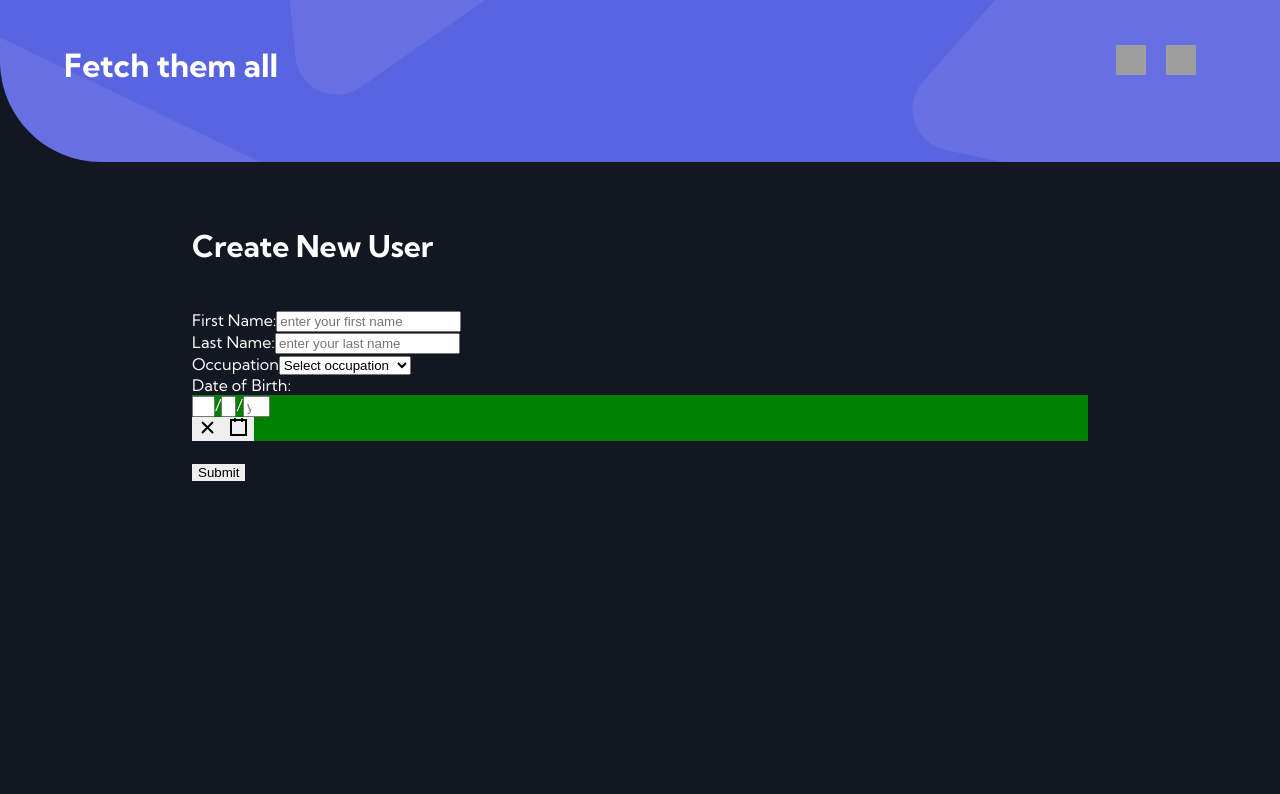
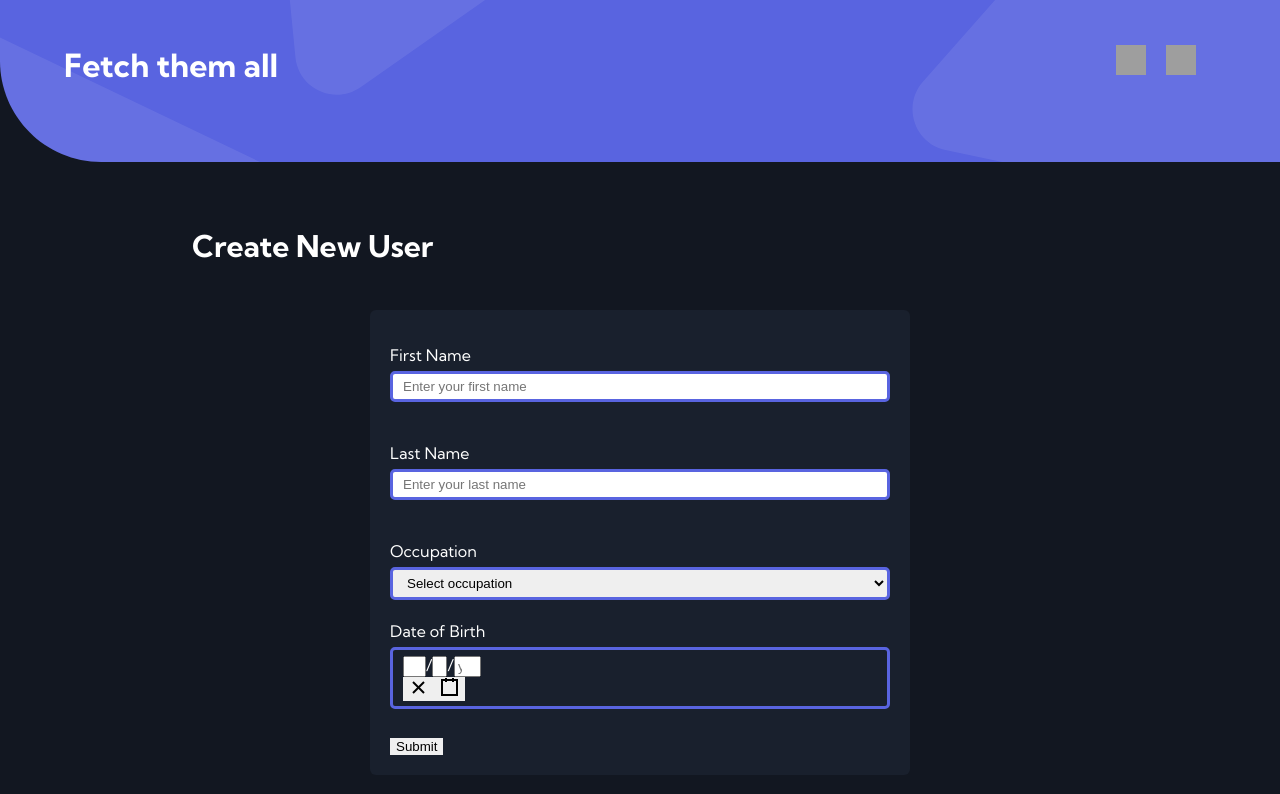
Before and after one commit to ALapina/W-test-assignment, a React (Create React App) app: page /create-new-user in a window 1280 px wide. Shown: the top 794 px of the page. Built offline with nearby package versions, Linux system fonts and the light colour scheme; grey boxes are pictures that could not be loaded.

Commit message:
refactor and style create new user

```diff
--- a/package.json
+++ b/package.json
@@ -13,6 +13,7 @@
     "@types/yup": "^0.29.11",
     "formik": "^2.2.6",
     "i18next": "^20.2.1",
+    "i18next-browser-languagedetector": "^6.1.0",
     "node-sass": "^5.0.0",
     "react": "^17.0.2",
     "react-date-picker": "^8.1.1",
--- a/src/components/CreateNewUser/CreateNewUser.scss
+++ b/src/components/CreateNewUser/CreateNewUser.scss
@@ -1,7 +1,60 @@
-// input {
-//   display: block;
-//   margin: 20px;
-// }
+@import "../../styles/variables.scss";
+
+.form-wrapper {
+  background-color: $very-dark-blue;
+  border-radius: 0.375rem;
+  max-width: 540px;
+  width: 100%;
+  margin: 0 auto;
+  // display: grid;
+  // place-items: center;
+}
+
+.create-new-user-form {
+  // display: grid;
+  // place-items: center;
+
+  padding: 20px;
+  // width: 100%;
+  // margin: 0 auto;
+  // display: flex;
+  // flex-direction: column;
+  // align-items: center;
+
+  // &__label {
+  //   margin: 10px 0;
+  // }
+  // &__input {
+  //   // width: 100%;
+  //   display: block;
+  //   max-width: 460px;
+  //   width: 100%;
+  //   border: 3px solid $violet;
+  //   border-radius: 0.313rem;
+  //   padding: 0.313rem 0.625rem;
+  //   // cursor: pointer;
+  //   // border-style: none;
+  //   margin-top: 6px;
+  //   margin-bottom: 6px;
+  // }
+}
+
+.label {
+  padding-top: 15px;
+}
+
+.input {
+  display: block;
+  // max-width: 460px;
+  width: 100%;
+  border: 3px solid $violet;
+  border-radius: 0.313rem;
+  padding: 0.313rem 0.625rem;
+  // cursor: pointer;
+  // border-style: none;
+  margin-top: 6px;
+  margin-bottom: 6px;
+}
 
 .date-picker {
   input {
@@ -10,10 +63,18 @@
   }
 }
 
-.red {
-  background-color: red;
+.validation-error {
+  border: 3px solid $error-red;
 }
 
-.green {
-  background-color: green;
+// .green {
+//   background-color: green;
+// }
+
+.validation-error-message {
+  min-height: 20px;
+  display: flex;
+  justify-content: flex-end;
+  color: $error-red;
+  font-size: 14px;
 }
--- a/src/components/CreateNewUser/index.tsx
+++ b/src/components/CreateNewUser/index.tsx
@@ -8,11 +8,17 @@
 
 // https://www.npmjs.com/package/react-date-picker
 
+//https://stackoverflow.com/questions/51222559/formik-yup-form-validation-not-working-as-expected-with-virtualizedselect
+//https://github.com/jquense/yup#mixednullableisnullable-boolean--true-schema
+
+// https://codesandbox.io/s/vxv6q4z5?file=/index.js:943-949
+
+// https://stackoverflow.com/questions/56312372/react-datepicker-with-a-formik-form
+
 import { useState } from "react";
 import PageHeader from "../PageHeader";
 import { postNewUser } from "../../utils";
 import { useTranslation } from "react-i18next";
-// import DatePicker from "react-datepicker";
 import DatePicker from "react-date-picker";
 import { Formik, FormikHelpers, FormikProps, Form, Field } from "formik";
 //Yup for form validation
@@ -47,26 +53,24 @@ const CreateNewUser = () => {
   const [savedData, setSavedData] = useState(null as Object | null);
   const { t } = useTranslation();
 
-  // TODO: Валидацию в use effect? что бы перевод происходил
   // Form Validation Schema
-  //https://stackoverflow.com/questions/51222559/formik-yup-form-validation-not-working-as-expected-with-virtualizedselect
-  //https://github.com/jquense/yup#mixednullableisnullable-boolean--true-schema
   const CreateNewUserSchema = Yup.object().shape({
     firstName: Yup.string()
-      .matches(/^[a-z\s]+$/i, "Only latin craracters pls")
-      .required(t("form-validation.required")),
+      .matches(/^[a-z\s]+$/i, t("form.form-validation.name"))
+      .required(t("form.form-validation.required")),
     lastName: Yup.string()
-      .matches(/^[a-z\s]+$/i, "Only latin craracters pls")
-      .required(t("form-validation.required")),
+      .matches(/^[a-z\s]+$/i, t("form.form-validation.name"))
+      .required(t("form.form-validation.required")),
     dateOfBirth: Yup.date()
-      .max(minDate, t("form-validation.over18years"))
-      .required(t("form-validation.required"))
+      .max(minDate, t("form.form-validation.over18years"))
+      .required(t("form.form-validation.required"))
       .nullable(),
   });
 
   return (
     <div className="wrapper">
       <PageHeader title={t("page-headers.part3")} showButton={false} />
+      <div className="form-wrapper">
         <Formik
           initialValues={initialValues}
           validationSchema={CreateNewUserSchema}
@@ -91,83 +95,114 @@ const CreateNewUser = () => {
             setFieldValue,
             setFieldTouched,
           }: FormikProps<FormValues>) => (
-          <Form>
+            <Form className="create-new-user-form">
+              <div className="label">
                 <label>
-              First Name:
+                  {t("form.first-name")}
+
                   <Field
+                    className={`input ${
+                      errors.firstName &&
+                      touched.firstName &&
+                      "validation-error"
+                    }`}
                     name="firstName"
-                placeholder="enter your first name"
+                    placeholder={t("form.placeholder.first-name")}
                     required
                   />
-              {errors.firstName && touched.firstName && (
-                <div>{errors.firstName}</div>
-              )}
+                  <div className="validation-error-message">
+                    {errors.firstName &&
+                      touched.firstName &&
+                      `${errors.firstName}`}
+                  </div>
                 </label>
-            <br />
+              </div>
+
+              <div className="label">
                 <label>
-              Last Name:
+                  {t("form.last-name")}
                   <Field
-                className={errors.lastName && touched.lastName ? "red" : null}
+                    className={`input ${
+                      errors.lastName && touched.lastName && "validation-error"
+                    }`}
                     name="lastName"
-                placeholder="enter your last name"
+                    placeholder={t("form.placeholder.last-name")}
                     required
                   />
-              {errors.lastName && touched.lastName ? (
-                <div>{errors.lastName}</div>
-              ) : null}
+                  <div className="validation-error-message">
+                    {errors.lastName &&
+                      touched.lastName &&
+                      `${errors.lastName}`}
+                  </div>
                 </label>
-            <br />
+              </div>
 
+              <div className="label">
                 <label>
-              Occupation
-              {/* https://codesandbox.io/s/vxv6q4z5?file=/index.js:943-949 */}
+                  {t("form.occupation")}
+
                   <select
+                    className="input"
                     onChange={handleChange}
                     name="position"
                     value={values.position}
                     required
                   >
-                <option value="" label="Select occupation" disabled hidden />
+                    <option
+                      value=""
+                      label={t("form.placeholder.occupation")}
+                      disabled
+                      hidden
+                    />
                     <option value={Positions.SoftwareEngineer}>
-                  {Positions.SoftwareEngineer}
+                      {t("Positions.SoftwareEngineer")}
                     </option>
-                <option value={Positions.Painter}>{Positions.Painter}</option>
+                    <option value={Positions.Painter}>
+                      {t("Positions.Painter")}
+                    </option>
                     <option value={Positions.BusDriver}>
-                  {Positions.BusDriver}
+                      {t("Positions.BusDriver")}
                     </option>
                   </select>
                 </label>
-            <br />
+              </div>
 
+              <div className="label">
                 <label>
-              Date of Birth:
+                  {t("form.date-of-birth")}
                   <DatePicker
                     dayPlaceholder="dd"
                     monthPlaceholder="mm"
                     yearPlaceholder="yyyy"
-                className={`date-picker ${
-                  errors.dateOfBirth && touched.dateOfBirth ? "red" : "green"
+                    className={`input ${
+                      errors.lastName && touched.lastName && "validation-error"
                     }`}
                     name="dateOfBirth"
                     value={values.dateOfBirth}
-                // https://stackoverflow.com/questions/56312372/react-datepicker-with-a-formik-form
                     onChange={async (inputValue) => {
                       console.log(inputValue);
                       await setFieldValue("dateOfBirth", inputValue, false);
                       setFieldTouched("dateOfBirth", true);
                     }}
                   />
-              {touched.dateOfBirth && errors.dateOfBirth && (
-                <div>{errors.dateOfBirth}</div>
-              )}
+                  <div className="validation-error-message">
+                    {errors.dateOfBirth &&
+                      touched.dateOfBirth &&
+                      `${errors.dateOfBirth}`}
+                  </div>
                 </label>
+              </div>
 
-            <br />
               <button type="submit">Submit</button>
             </Form>
           )}
         </Formik>
-      {savedData && <div>Response result: {JSON.stringify(savedData)}</div>}
+      </div>
+      {savedData && (
+        <div>
+          {t("form.response-result")} {JSON.stringify(savedData)}
+        </div>
+      )}
     </div>
   );
 };
--- a/src/i18n/en/english-translation.json
+++ b/src/i18n/en/english-translation.json
@@ -5,9 +5,28 @@
     "part3": "Create New User"
   },
   "create-new-user-button": "Create New User",
-  "form-validation": {
-    "name": "name",
-    "required": "This field is required",
-    "over18years": "Sorry, you must be over 18 years old"
+  "form": {
+    "first-name": "First Name",
+    "last-name": "Last Name",
+    "occupation": "Occupation",
+    "date-of-birth": "Date of Birth",
+    "response-result": "Response result:",
+
+    "form-validation": {
+      "name": "Only latin characters allowed",
+      "required": "This field is required",
+      "over18years": "Sorry, you must be over 18 years old"
+    },
+
+    "placeholder": {
+      "first-name": "Enter your first name",
+      "last-name": "Enter your last name",
+      "occupation": "Select occupation"
+    }
+  },
+  "Positions": {
+    "SoftwareEngineer": "Software Engineer",
+    "Painter": "Painter",
+    "BusDriver": "Bus driver"
   }
 }
--- a/src/i18n/es/spanish-translation.json
+++ b/src/i18n/es/spanish-translation.json
@@ -5,9 +5,27 @@
     "part3": "Crear nueva usuaria"
   },
   "create-new-user-button": "Crear Nueva Usuaria",
-  "form-validation": {
-    "name": "name",
-    "required": "Este campo es obligatorio",
-    "over18years": "Lo siento, debes ser mayor de 18 años."
+  "form": {
+    "first-name": "Primer nombre",
+    "last-name": "Apellido",
+    "occupation": "Ocupación",
+    "date-of-birth": "Fecha de nacimiento",
+    "response-result": "Resultado de la respuesta",
+
+    "form-validation": {
+      "name": "Solo se permiten caracteres latinos",
+      "required": "Este campo es obligatorio",
+      "over18years": "Lo siento, debes ser mayor de 18 años."
+    },
+    "placeholder": {
+      "first-name": "ponga su primer nombre",
+      "last-name": "ingrese su apellido",
+      "occupation": "Seleccionar ocupación"
+    }
+  },
+  "Positions": {
+    "SoftwareEngineer": "Ingeniera de software",
+    "Painter": "Pintora",
+    "BusDriver": "Conductora de autobus"
   }
 }
--- a/src/styles/main.scss
+++ b/src/styles/main.scss
@@ -1,13 +1,9 @@
 @import "./variables";
-
-html {
-  box-sizing: border-box;
-}
 
 *,
 *::before,
 *::after {
-  box-sizing: inherit;
+  box-sizing: border-box;
 }
 
 body {
--- a/src/styles/variables.scss
+++ b/src/styles/variables.scss
@@ -2,6 +2,7 @@ $primary-dark: #121721;
 $very-dark-blue: #19202d;
 $violet: #5964e0;
 $light-violet: #939bf4;
+$error-red: #ff7979;
 
 @mixin transition-ease-in-out {
   transition: all 300ms ease-in-out;
```
Also changed, not shown: src/i18n/config.ts (+12 -5 lines), 1 other file (tests, documents, lock files or other folders). Lines whose indentation alone changed are shown as unchanged.
